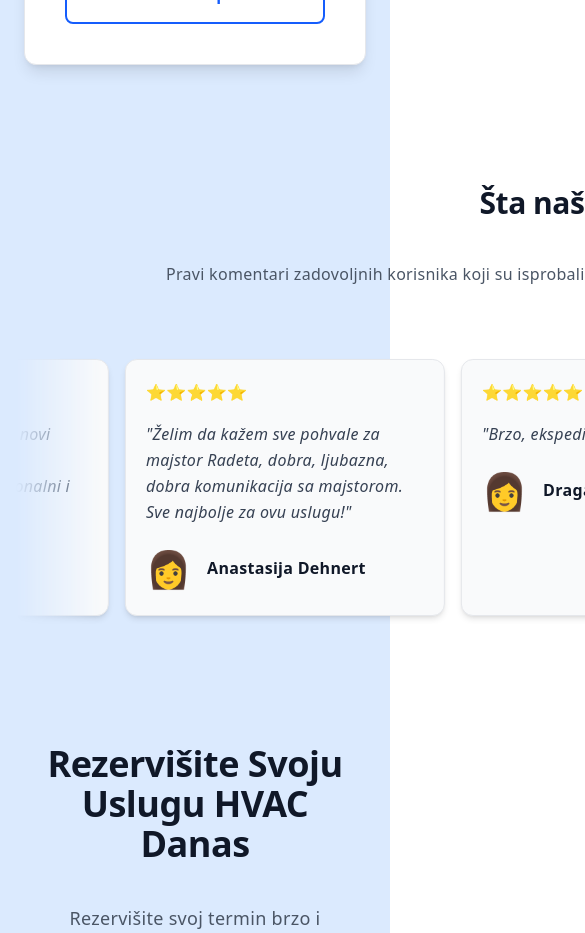
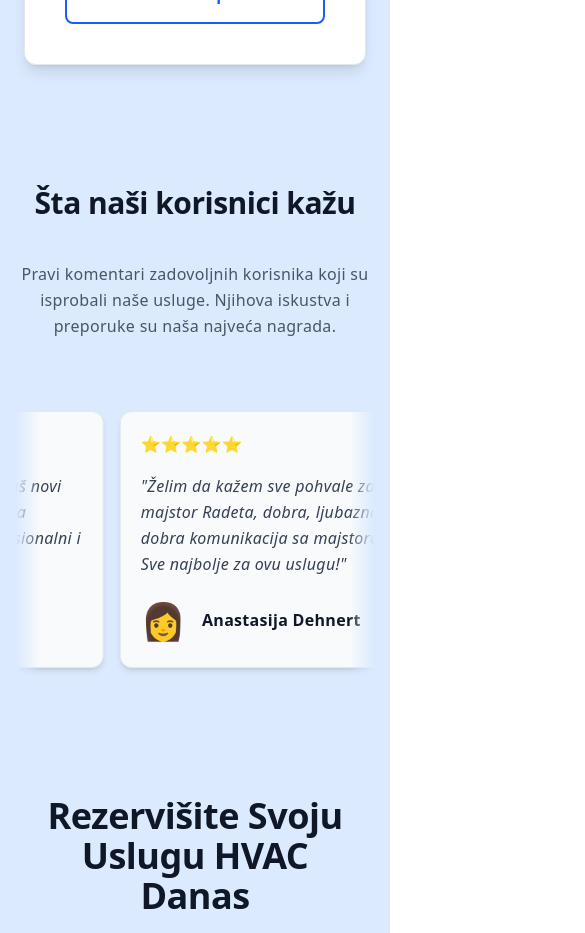
Before and after one commit to RaptorFF/next.js-frigo-mark-project, a Next.js app: page / in a window 390 px wide. Shown: the part 5760-6693 px from the top of the page, 585 px wide, since content can reach past the window. Built offline with nearby package versions, Linux system fonts and the light colour scheme; no server answers.

Commit message:
Responsivnes Testimonials on Mobile

```diff
--- a/app/_components/Testimonials.js
+++ b/app/_components/Testimonials.js
@@ -8,9 +8,9 @@ export default function Testimonials() {
   return (
     <section
       id="testimonials"
-      className="section-container bg-blue-100 flex flex-col items-center"
+      className="section-container bg-blue-100 flex flex-col items-center overflow-x-clip"
     >
-      <div className="max-w-7xl mx-auto px-4 sm:px-8 lg:px-10">
+      <div className="w-full max-w-7xl mx-auto px-4 sm:px-8 lg:px-10 overflow-x-clip">
         <div className="text-center mb-12 md:mb-20">
           <h2 className="text-3xl sm:text-4xl md:text-5xl font-bold text-gray-900 mb-6 tracking-tight">
             Šta naši korisnici kažu
@@ -21,12 +21,12 @@ export default function Testimonials() {
           </p>
         </div>
 
-        <div className="overflow-hidden relative w-full marquee-fade">
+        <div className="overflow-hidden relative mx-auto w-full max-w-full marquee-fade">
           <div className="flex w-max gap-4 sm:gap-6 animate-marquee marquee-mobile-slower py-2">
             {marqueeTestimonials.map((testimonial, idx) => (
               <article
                 key={`${testimonial.id}-${idx}`}
-                className="bg-gray-50 rounded-xl shadow-md p-5 sm:p-6 border border-gray-200 w-[calc(100vw-2.5rem)] max-w-[20rem] sm:w-88 md:w-[24rem] shrink-0 hover:shadow-lg transition-shadow"
+                className="bg-gray-50 rounded-xl shadow-md p-5 sm:p-6 border border-gray-200 w-[min(19rem,calc(100vw-2rem))] sm:w-88 md:w-[24rem] shrink-0 hover:shadow-lg transition-shadow"
               >
                 <div className="flex text-yellow-400 mb-4">
                   {[...Array(testimonial.rating)].map((_, i) => (
```
